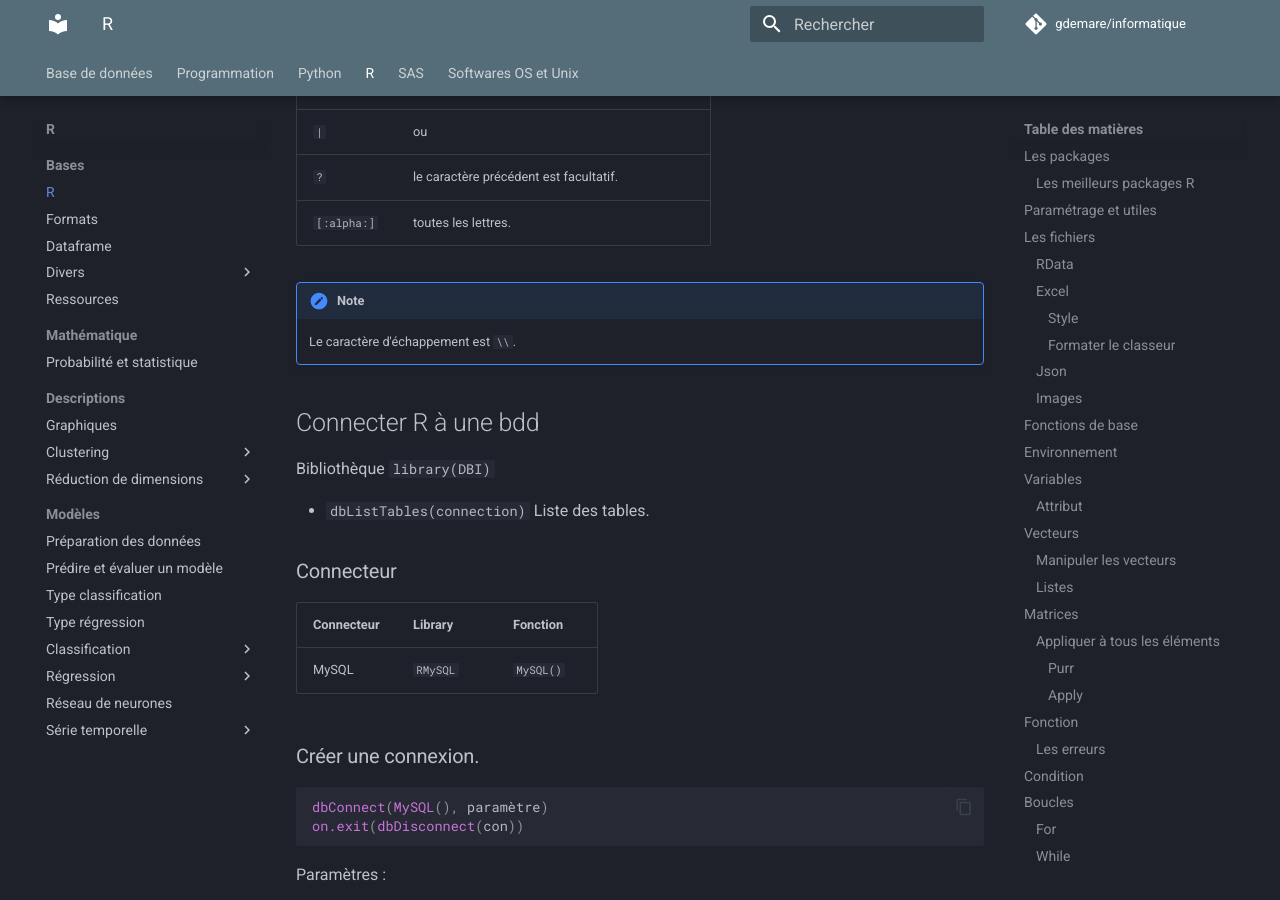
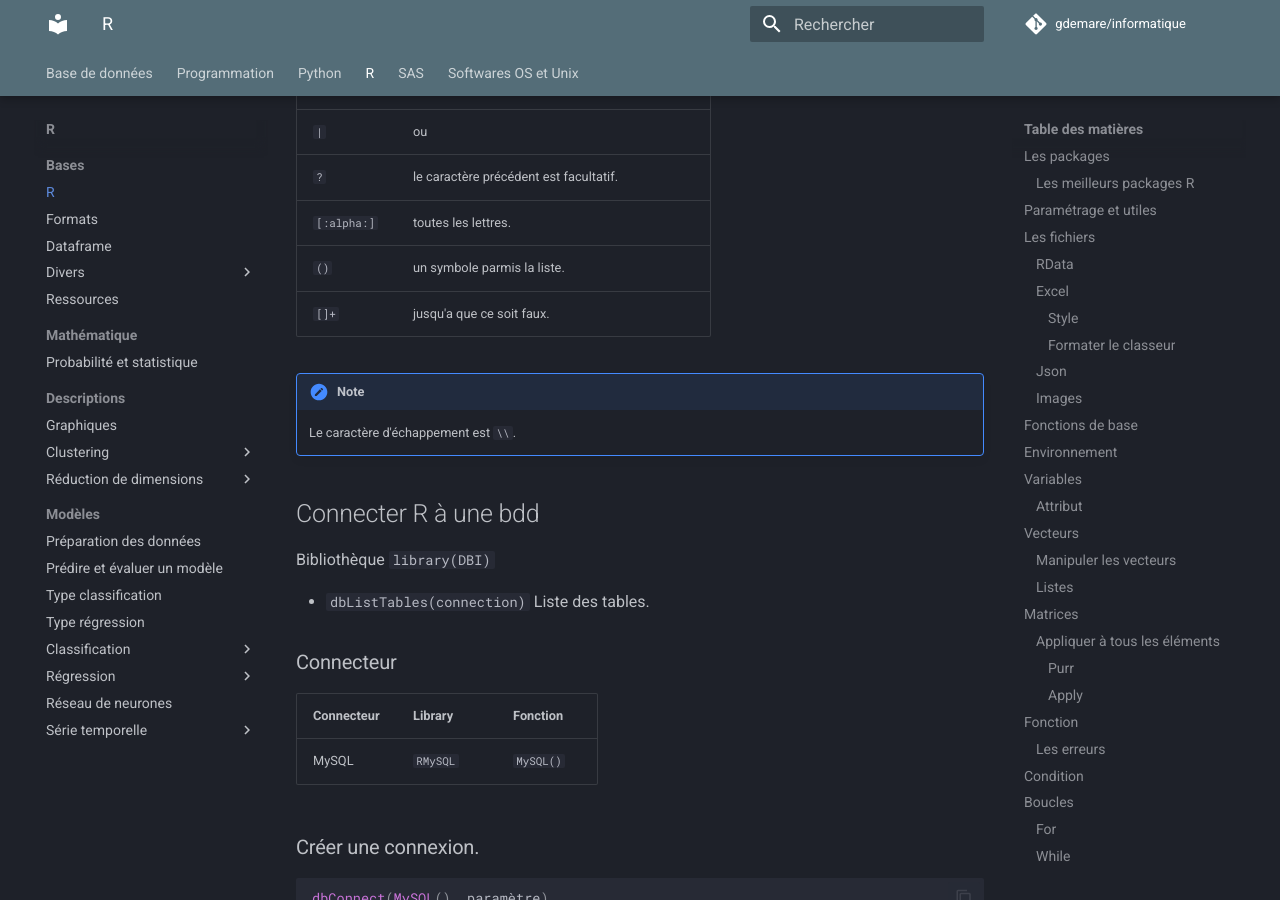
Before and after one commit to gdemare/Informatique, an MkDocs documentation site: the page built from docs/r/r_r.md, in a window 1280 px wide and 900 px high, scrolled down 10426 px. Built offline with MkDocs 1.6.1 and Material for MkDocs 9.7.7, drawn with Linux system fonts in a browser that asks for light colours; comment, search, counter and statistics services are not loaded.

Commit message:
Update r_r.md

```diff
--- a/docs/r/r_r.md
+++ b/docs/r/r_r.md
@@ -352,7 +352,8 @@ Symbole		| Définition
 `|` 		|ou
 `?`			| le caractère précédent est facultatif.
 `[:alpha:]`	| toutes les lettres.
-
+`()` 		| un symbole parmis la liste.
+`[]+`		| jusqu'a que ce soit faux.
 !!! note
 	Le caractère d'échappement est `\\`.
 
```
